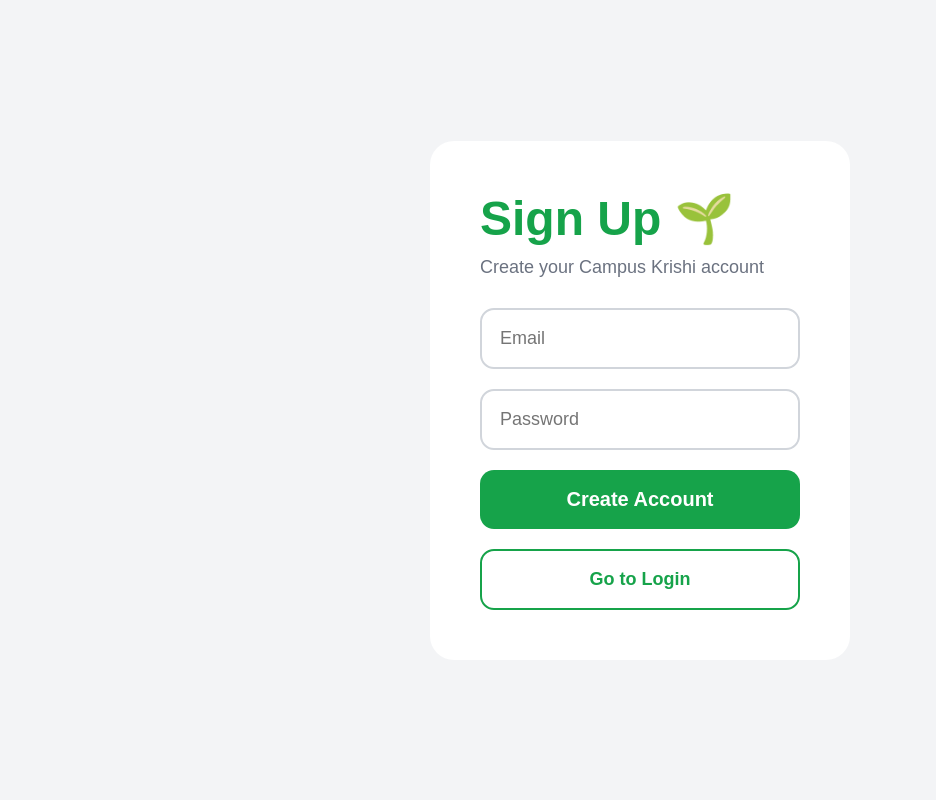
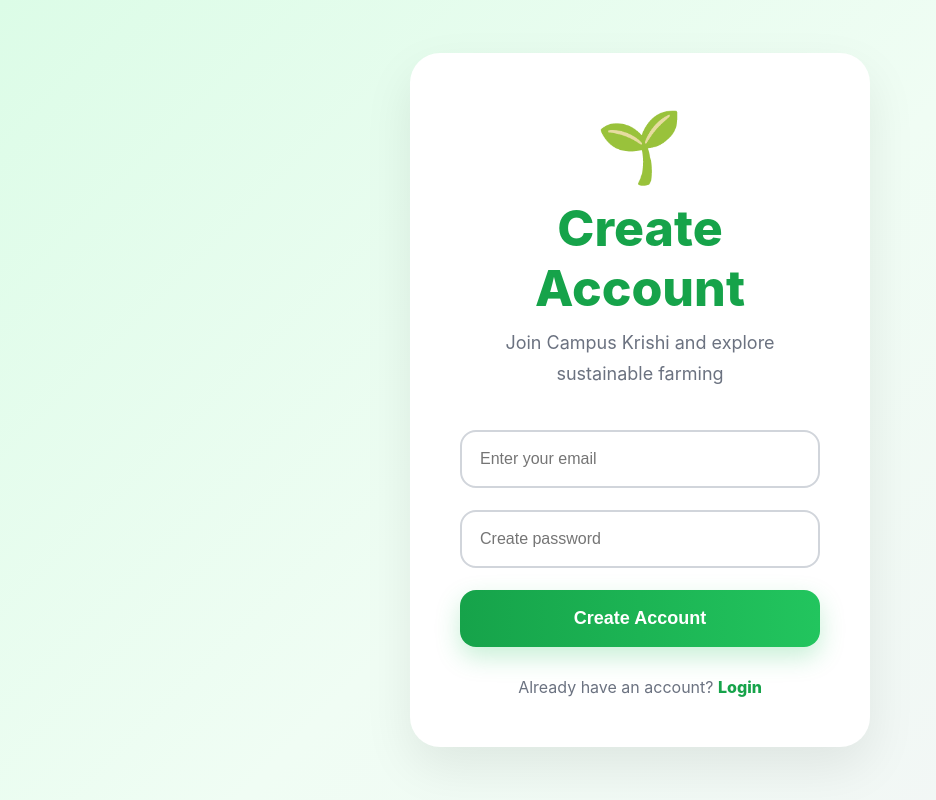
Before and after one commit to navdeepcodes/campus-krishi, a Next.js app: page /signup in a window 1280 px wide. Shown: the whole page, without its empty margins (0-936 px from the left). Built offline with nearby package versions, Linux system fonts and the light colour scheme.

Commit message:
Improved login and signup UI

```diff
--- a/app/signup/page.tsx
+++ b/app/signup/page.tsx
@@ -1,10 +1,15 @@
 "use client";
 
 import { useState } from "react";
+import { useRouter } from "next/navigation";
 import { supabase } from "../../lib/supabase";
 
 export default function SignupPage() {
-  const [email, setEmail] = useState("");
+  const router = useRouter();
+
+  const [email, setEmail] =
+    useState("");
+
   const [password, setPassword] =
     useState("");
 
@@ -32,84 +37,117 @@
       return;
     }
 
-    alert("Account created successfully ✅");
+    alert(
+      "Account created successfully 🌱"
+    );
 
     window.location.href = "/";
   }
 
   return (
-    <div
+    <main
       style={{
         minHeight: "100vh",
+        background:
+          "linear-gradient(135deg,#dcfce7,#f0fdf4,#f3f4f6)",
         display: "flex",
         justifyContent: "center",
         alignItems: "center",
-        backgroundColor: "#f3f4f6",
+        padding: "40px",
+        fontFamily:
+          "Inter, Arial, sans-serif",
       }}
     >
       <div
         style={{
+          width: "460px",
           backgroundColor: "white",
+          borderRadius: "30px",
           padding: "50px",
-          borderRadius: "24px",
-          width: "420px",
+          boxShadow:
+            "0 20px 50px rgba(0,0,0,0.08)",
         }}
       >
+        {/* TOP */}
+        <div
+          style={{
+            textAlign: "center",
+            marginBottom: "40px",
+          }}
+        >
+          <div
+            style={{
+              fontSize: "70px",
+              marginBottom: "10px",
+            }}
+          >
+            🌱
+          </div>
+
           <h1
             style={{
-            fontSize: "48px",
-            fontWeight: "bold",
+              fontSize: "50px",
+              fontWeight: "800",
+              color: "#16a34a",
               marginBottom: "10px",
-            color: "#16a34a",
             }}
           >
-          Sign Up 🌱
+            Create Account
           </h1>
 
           <p
             style={{
+              color: "#6b7280",
               fontSize: "18px",
-            color: "#6b7280",
-            marginBottom: "30px",
+              lineHeight: "1.7",
             }}
           >
-          Create your Campus Krishi account
+            Join Campus Krishi and
+            explore sustainable farming
           </p>
+        </div>
 
+        {/* FORM */}
         <div
           style={{
             display: "flex",
             flexDirection: "column",
-            gap: "20px",
+            gap: "22px",
           }}
         >
           <input
             type="email"
-            placeholder="Email"
+            placeholder="Enter your email"
             value={email}
             onChange={(e) =>
               setEmail(e.target.value)
             }
             style={{
               padding: "18px",
-              borderRadius: "14px",
-              border: "2px solid #d1d5db",
-              fontSize: "18px",
+              borderRadius: "16px",
+              border:
+                "2px solid #d1d5db",
+              fontSize: "16px",
+              outline: "none",
             }}
           />
 
           <input
             type="password"
-            placeholder="Password"
+            placeholder="Create password"
             value={password}
             onChange={(e) =>
-              setPassword(e.target.value)
+              setPassword(
+                e.target.value
+              )
             }
             style={{
               padding: "18px",
-              borderRadius: "14px",
-              border: "2px solid #d1d5db",
-              fontSize: "18px",
+              borderRadius: "16px",
+              border:
+                "2px solid #d1d5db",
+              fontSize: "16px",
+              outline: "none",
             }}
           />
 
@@ -117,42 +155,50 @@
             onClick={handleSignup}
             disabled={loading}
             style={{
-              backgroundColor: "#16a34a",
+              background:
+                "linear-gradient(to right,#16a34a,#22c55e)",
               color: "white",
               border: "none",
               padding: "18px",
-              borderRadius: "14px",
-              fontSize: "20px",
-              fontWeight: "bold",
+              borderRadius: "16px",
+              fontSize: "18px",
+              fontWeight: "800",
               cursor: "pointer",
+              boxShadow:
+                "0 10px 24px rgba(34,197,94,0.25)",
             }}
           >
             {loading
               ? "Creating..."
               : "Create Account"}
           </button>
+        </div>
 
-          <button
+        {/* BOTTOM */}
+        <div
+          style={{
+            marginTop: "30px",
+            textAlign: "center",
+            color: "#6b7280",
+            fontSize: "16px",
+          }}
+        >
+          Already have an account?{" "}
+
+          <span
             onClick={() =>
-              (window.location.href =
-                "/login")
+              router.push("/login")
             }
             style={{
-              backgroundColor: "white",
               color: "#16a34a",
-              border:
-                "2px solid #16a34a",
-              padding: "18px",
-              borderRadius: "14px",
-              fontSize: "18px",
-              fontWeight: "bold",
+              fontWeight: "800",
               cursor: "pointer",
             }}
           >
-            Go to Login
-          </button>
+            Login
+          </span>
         </div>
       </div>
-    </div>
+    </main>
   );
 }
```
Lines whose indentation alone changed are shown as unchanged.
